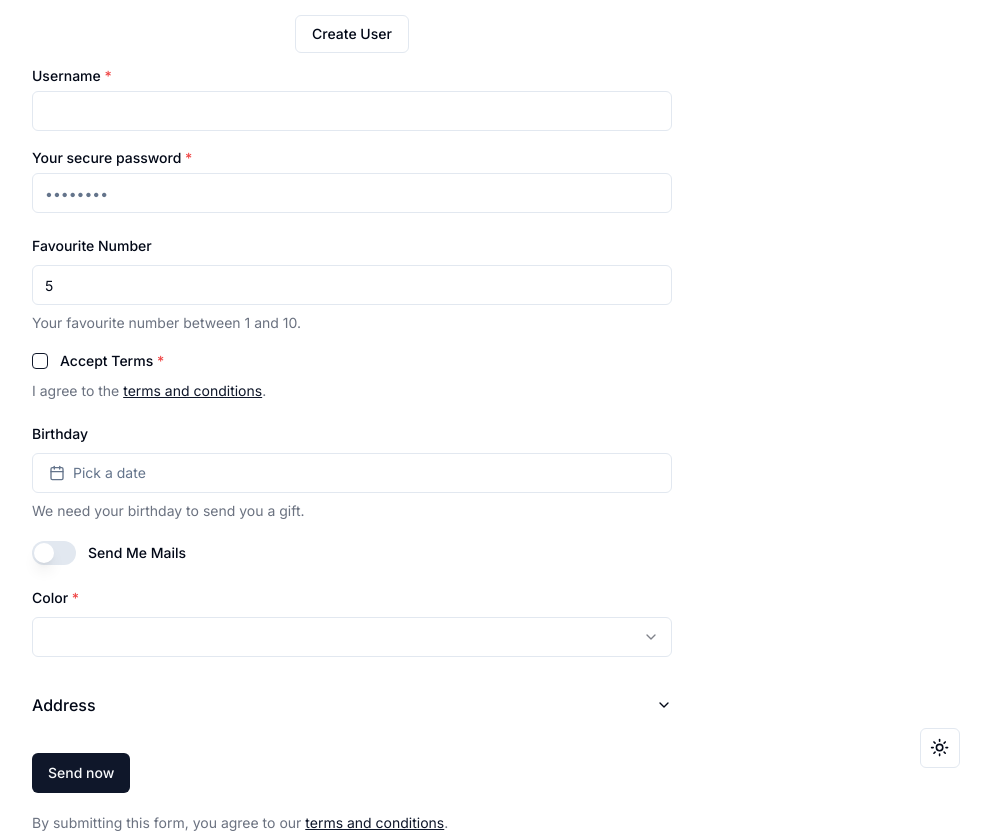
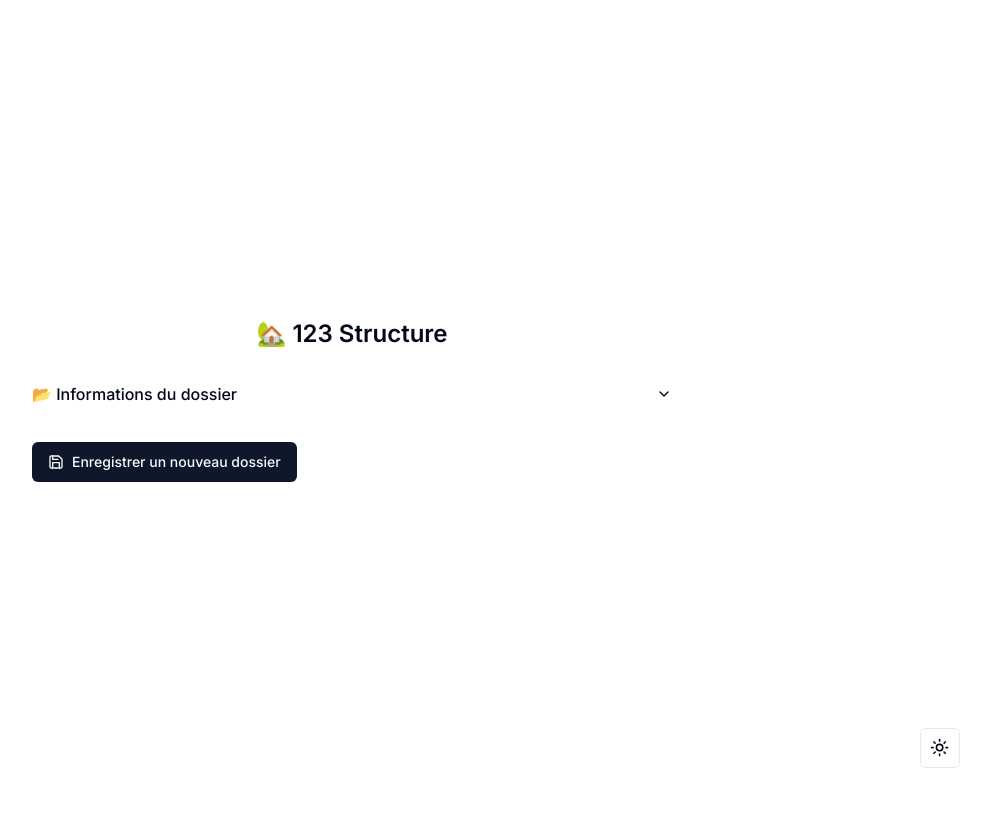
Before and after one commit to 123-Structure/123structure-project-management, a Next.js app: page / in a window 1280 px wide. Shown: the whole page, without its empty margins (288-1279 px from the left). After the commit the page ends 800 px from the top, so only its background shows below. Built offline with nearby package versions, Linux system fonts and the light colour scheme.

Commit message:
✨ (Form) - Create a form for add a new "Dossier"

```diff
--- a/src/app/page.tsx
+++ b/src/app/page.tsx
@@ -1,32 +1,14 @@
 "use client";
-import { MotionButton } from "@/components/ui/button";
+import prisma from "@/lib/prisma/prisma";
 import { Variants, motion } from "framer-motion";
-import { toast } from "sonner";
 import DossierForm from "../components/DossierForm";
-import { createDossier } from "../lib/prisma/Dossier";
 
-const BoilerplateTextVariants: Variants = {
+const MainVariants: Variants = {
   hidden: {
-    x: -50,
     opacity: 0,
   },
   visible: {
-    x: 0,
     opacity: 1,
-  },
-};
-
-const BoilerplateButtonVariants: Variants = {
-  hidden: {
-    x: -50,
-    opacity: 0,
-  },
-  visible: {
-    x: 0,
-    opacity: 1,
-    transition: {
-      delay: 0.2,
-    },
   },
 };
 
@@ -34,30 +16,11 @@ export default function Home() {
   return (
     <motion.main
       className="flex h-screen w-screen flex-col items-center justify-center gap-4"
-      variants={BoilerplateTextVariants}
+      variants={MainVariants}
       initial="hidden"
       animate="visible"
     >
-      <p className="text-2xl font-semibold">🚀 Baptiste LECHAT Boilerplate</p>
-      <MotionButton
-        variant="outline"
-        onClick={async () => {
-          const result = await createDossier({
-            numDossier: "123",
-            nomDossier: "Mon dossier",
-            cp: "75000",
-            ville: "Paris",
-            constructeur: "Constructeur SA",
-            dessinePar: "Jean Dupont",
-          });
-          toast(result.message);
-        }}
-        variants={BoilerplateButtonVariants}
-        initial="hidden"
-        animate="visible"
-      >
-        Create User
-      </MotionButton>
+      <p className="text-2xl font-semibold">🏡 123 Structure</p>
       <div className="w-1/2">
         <DossierForm />
       </div>
--- a/src/components/DossierForm.tsx
+++ b/src/components/DossierForm.tsx
@@ -1,139 +1,88 @@
-"use client";;
+"use client";
+import { createDossier } from "@/lib/prisma/Dossier";
+import { Dossier } from "@prisma/client";
+import { Save } from "lucide-react";
+import { useRouter } from "next/navigation";
+import { toast } from "sonner";
 import * as z from "zod";
 import AutoForm, { AutoFormSubmit } from "./ui/auto-form";
 
 // Define your form schema using zod
 const formSchema = z.object({
-  username: z
+  // Create sub-objects to create accordion sections
+  dossier: z
+    .object({
+      numDossier: z
         .string({
-      required_error: "Username is required.",
+          required_error: "Numéro de dossier est requis",
         })
-    // You can use zod's built-in validation as normal
-    .min(2, {
-      message: "Username must be at least 2 characters.",
+        .describe("Numéro de dossier"),
+      nomDossier: z
+        .string({
+          required_error: "Nom de dossier est requis",
+        })
+        .describe("Nom de dossier"),
+      cp: z
+        .string({
+          required_error: "Code postal est requis",
+        })
+        .describe("Code postal"),
+      ville: z.string({
+        required_error: "Ville est requis",
       }),
-
-  password: z
+      constructeur: z.string(),
+      dessinePar: z
         .string({
-      required_error: "Password is required.",
+          required_error: "Dessiné par est requis",
         })
-    // Use the "describe" method to set the label
-    // If no label is set, the field name will be used
-    // and un-camel-cased
-    .describe("Your secure password")
-    .min(8, {
-      message: "Password must be at least 8 characters.",
-    }),
-
-  favouriteNumber: z.coerce // When using numbers and dates, you must use coerce
-    .number({
-      invalid_type_error: "Favourite number must be a number.",
+        .describe("Dessiné par"),
     })
-    .min(1, {
-      message: "Favourite number must be at least 1.",
-    })
-    .max(10, {
-      message: "Favourite number must be at most 10.",
-    })
-    .default(5) // You can set a default value
-    .optional(),
-
-  acceptTerms: z
-    .boolean()
-    .describe("Accept terms and conditions.")
-    .refine((value) => value, {
-      message: "You must accept the terms and conditions.",
-      path: ["acceptTerms"],
-    }),
-
-  // Date will show a date picker
-  birthday: z.coerce.date().optional(),
-
-  sendMeMails: z.boolean().optional(),
-
-  // Enum will show a select
-  color: z.enum(["red", "green", "blue"]),
-
-  // Create sub-objects to create accordion sections
-  address: z.object({
-    street: z.string(),
-    city: z.string(),
-    zip: z.string(),
-  }),
+    .describe("📂 Informations du dossier"),
 });
 
 const DossierForm = () => {
+  const router = useRouter();
+
+  const handleSubmit = async (data: any) => {
+    console.log(data.dossier);
+    const result = await createDossier(data.dossier as Dossier);
+    toast(result.message);
+    router.refresh();
+  };
+
   return (
     <AutoForm
-      // Pass the schema to the form
       formSchema={formSchema}
-      // You can add additional config for each field
-      // to customize the UI
+      onSubmit={(data: any) => handleSubmit(data)}
       fieldConfig={{
-        password: {
-          // Use "inputProps" to pass props to the input component
-          // You can use any props that the component accepts
-          inputProps: {
-            type: "password",
-            placeholder: "••••••••",
+        dossier: {
+          numDossier: {
+            inputProps: { placeholder: "00.00.000A" },
           },
+          nomDossier: {
+            inputProps: { placeholder: "PROPRIETE ABC" },
           },
-        favouriteNumber: {
-          // Set a "description" that will be shown below the field
-          description: "Your favourite number between 1 and 10.",
+          cp: {
+            inputProps: { placeholder: "00000" },
           },
-        acceptTerms: {
-          inputProps: {
-            required: true,
+          ville: {
+            inputProps: { placeholder: "VILLE" },
           },
-          // You can use JSX in the description
-          description: (
-            <>
-              I agree to the{" "}
-              <a
-                href="#"
-                className="text-primary underline"
-                onClick={(e) => {
-                  e.preventDefault();
-                  alert("Terms and conditions clicked.");
-                }}
-              >
-                terms and conditions
-              </a>
-              .
-            </>
-          ),
+          constructeur: {
+            inputProps: { placeholder: "ABC Construction" },
           },
-
-        birthday: {
-          description: "We need your birthday to send you a gift.",
+          dessinePar: {
+            inputProps: { placeholder: "b.lechat" },
           },
-
-        sendMeMails: {
-          // Booleans use a checkbox by default, you can use a switch instead
-          fieldType: "switch",
         },
       }}
     >
-      {/*
-      Pass in a AutoFormSubmit or a button with type="submit".
-      Alternatively, you can not pass a submit button
-      to create auto-saving forms etc.
-      */}
-      <AutoFormSubmit>Send now</AutoFormSubmit>
-
-      {/*
-      All children passed to the form will be rendered below the form.
-      */}
-      <p className="text-sm text-gray-500">
-        By submitting this form, you agree to our{" "}
-        <a href="#" className="text-primary underline">
-          terms and conditions
-        </a>
-        .
-      </p>
+      <AutoFormSubmit>
+        <Save className="mr-2 size-4" />
+        Enregistrer un nouveau dossier
+      </AutoFormSubmit>
     </AutoForm>
   );
 };
 
-export default DossierForm
+export default DossierForm;
--- a/src/lib/prisma/Dossier.ts
+++ b/src/lib/prisma/Dossier.ts
@@ -1,4 +1,4 @@
-"use server"
+"use server";
 import { Dossier } from "@prisma/client";
 import prisma from "./prisma";
 
@@ -13,7 +13,9 @@ export const createDossier = async (
     !data.constructeur ||
     !data.dessinePar
   ) {
-    throw new Error("Toutes les données sont requises");
+    return {
+      message: "Toutes les données sont requises",
+    };
   }
 
   try {
```
Also changed, not shown: 2 other files (tests, documents, lock files or other folders). Lines whose indentation alone changed are shown as unchanged.
